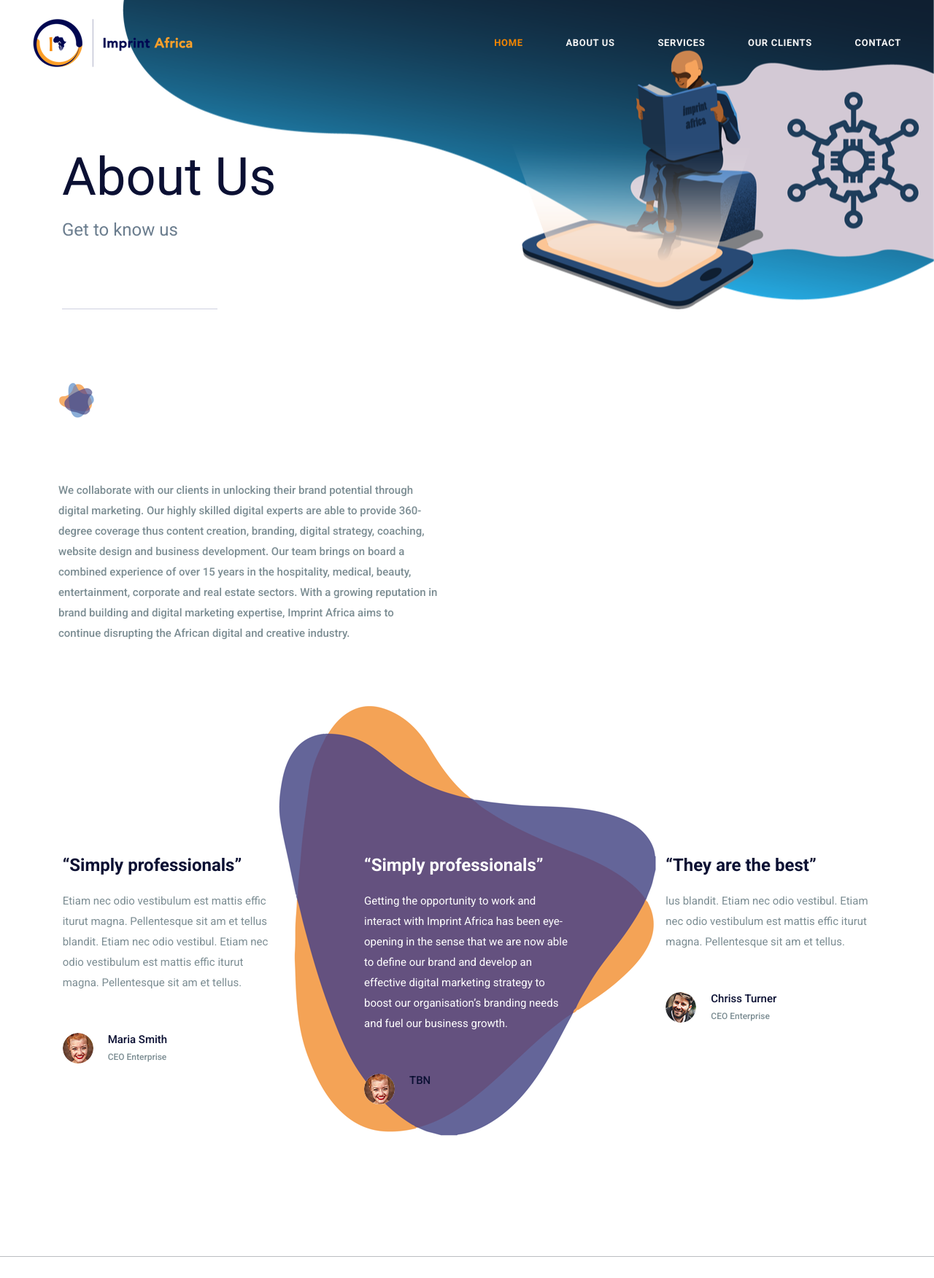
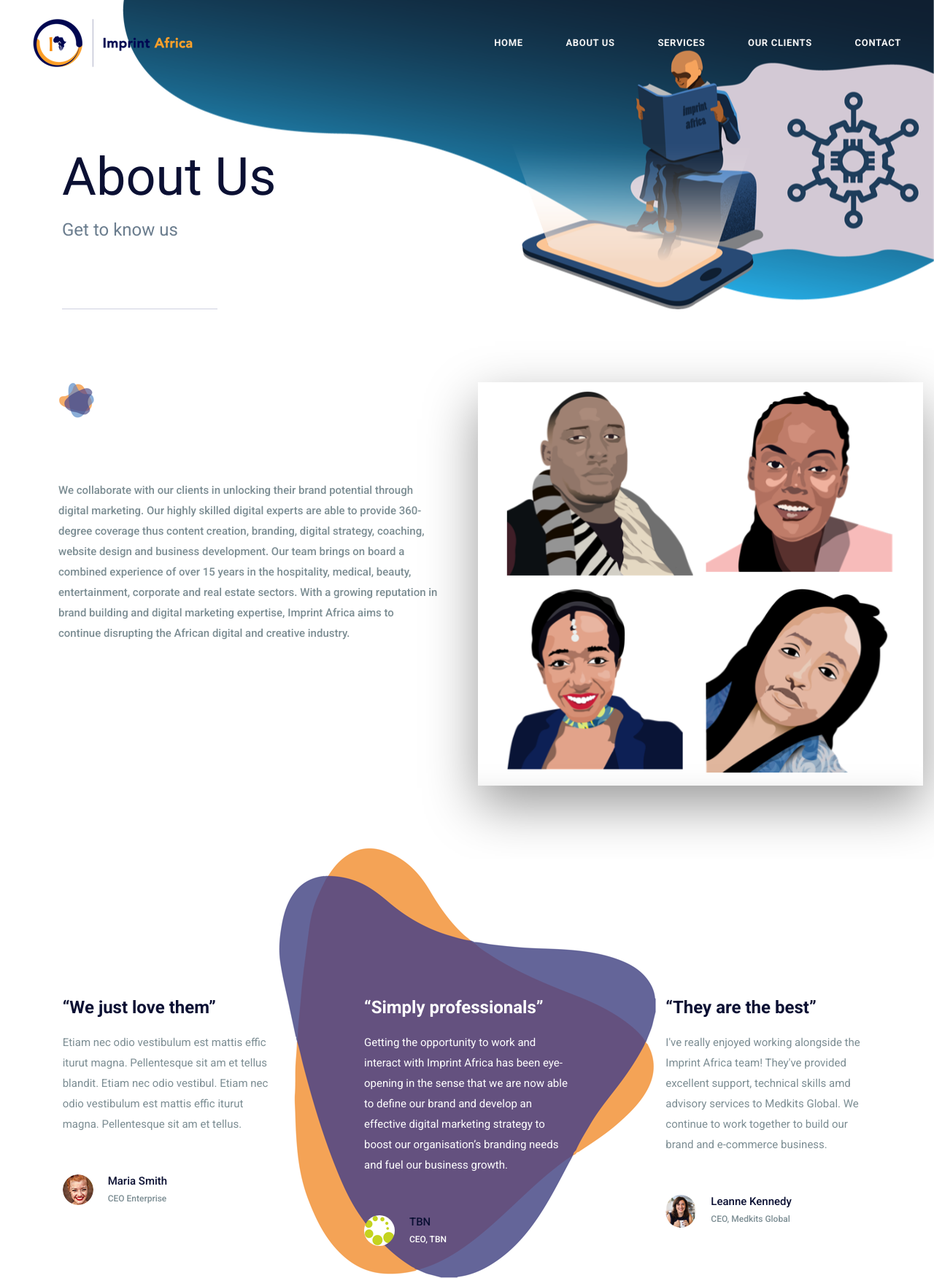
Before and after one commit to CynthiaGathoniWainaina/Imprint-Website, a plain HTML site: page about-us.html in a window 1280 px wide. Shown: the top 1752 px of the page at 73% size. Drawn offline with Linux system fonts and the light colour scheme.

Commit message:
more changes on about us(popup photoand testimonials

```diff
--- a/about-us.html
+++ b/about-us.html
@@ -47,7 +47,7 @@
 
                 <div class="collapse navbar-collapse" id="navbarSupportedContent">
                     <ul class="navbar-nav">
-                        <li class="nav-item active"><a class="nav-link" href="index.html">Home</a></li>
+                        <li class="nav-item"><a class="nav-link" data-target="#index.html" href="index.html">Home</a></li>
                         <li class="nav-item"><a class="nav-link" href="about-us.html">About Us</a></li>
                         <li class="nav-item"><a class="nav-link" href="service.html">Services</a></li>
                         <li class="nav-item"><a class="nav-link" href="portfolio.html">Our Clients</a></li>
@@ -98,7 +98,7 @@
                     </div>
                     <div class="col-lg-6 challange_img">
                         <div class="challange_img_inner">
-<!--                            <img class="img-fluid" src="img/popup-photo.jpg" alt="">-->
+                            <img class="img-fluid" src="img/popup-photo.png" alt="">
                         </div>
                     </div>
                 </div>
@@ -116,11 +116,11 @@
                             <p>Getting the opportunity to work and interact with Imprint Africa has been eye-opening in the sense that we are now able to define our brand and develop an effective digital marketing strategy to boost our organisation’s branding needs and fuel our business growth.</p>
                             <div class="media">
                                 <div class="d-flex">
-                                    <img class="rounded-circle" src="img/testimonials/testi-1.jpg" alt="">
+                                    <img class="rounded-circle" src="img/testimonials/testi-1.png" alt="">
                                 </div>
                                 <div class="media-body">
                                     <h4>TBN</h4>
-<!--                                    <h5>CEO Enterprise</h5>-->
+                                    <h5>CEO, TBN</h5>
                                 </div>
                             </div>
                         </div>
@@ -128,36 +128,36 @@
                     <div class="item">
                         <div class="testi_item">
                             <h3>“They are the best”</h3>
-                            <p>lus blandit. Etiam nec odio vestibul. Etiam nec odio vestibulum est mattis effic iturut magna. Pellentesque sit am et tellus.</p>
+                            <p>I've really enjoyed working alongside the Imprint Africa team! They've provided excellent support, technical skills amd advisory services to Medkits Global. We continue to work together to build our brand and e-commerce business.</p>
                             <div class="media">
                                 <div class="d-flex">
-                                    <img class="rounded-circle" src="img/testimonials/testi-2.jpg" alt="">
+                                    <img class="rounded-circle" src="img/testimonials/testi-2.png" alt="">
                                 </div>
                                 <div class="media-body">
-                                    <h4>Chriss Turner</h4>
-                                    <h5>CEO Enterprise</h5>
+                                    <h4>Leanne Kennedy</h4>
+                                    <h5>CEO, Medkits Global</h5>
                                 </div>
                             </div>
                         </div>
                     </div>
+<!--                    <div class="item">-->
+<!--                        <div class="testi_item">-->
+<!--                            <h3></h3>-->
+<!--                            <p>Etiam nec odio vestibulum est mattis effic iturut magna. Pellentesque sit am et tellus blandit. Etiam nec odio vestibul. Etiam nec odio vestibulum est mattis effic iturut magna. Pellentesque sit am et tellus.</p>-->
+<!--                            <div class="media">-->
+<!--                                <div class="d-flex">-->
+<!--                                    <img class="rounded-circle" src="img/testimonials/testi-3.jpg" alt="">-->
+<!--                                </div>-->
+<!--                                <div class="media-body">-->
+<!--                                    <h4>Julie Smart</h4>-->
+<!--                                    <h5>CEO Enterprise</h5>-->
+<!--                                </div>-->
+<!--                            </div>-->
+<!--                        </div>-->
+<!--                    </div>-->
                     <div class="item">
                         <div class="testi_item">
                             <h3>“We just love them”</h3>
-                            <p>Etiam nec odio vestibulum est mattis effic iturut magna. Pellentesque sit am et tellus blandit. Etiam nec odio vestibul. Etiam nec odio vestibulum est mattis effic iturut magna. Pellentesque sit am et tellus.</p>
-                            <div class="media">
-                                <div class="d-flex">
-                                    <img class="rounded-circle" src="img/testimonials/testi-3.jpg" alt="">
-                                </div>
-                                <div class="media-body">
-                                    <h4>Julie Smart</h4>
-                                    <h5>CEO Enterprise</h5>
-                                </div>
-                            </div>
-                        </div>
-                    </div>
-                    <div class="item">
-                        <div class="testi_item">
-                            <h3>“Simply professionals”</h3>
                             <p>Etiam nec odio vestibulum est mattis effic iturut magna. Pellentesque sit am et tellus blandit. Etiam nec odio vestibul. Etiam nec odio vestibulum est mattis effic iturut magna. Pellentesque sit am et tellus.</p>
                             <div class="media">
                                 <div class="d-flex">
--- a/css/style.css
+++ b/css/style.css
@@ -320,6 +320,12 @@
   color: #1b1e21;
   line-height: 70px;
 }
+
+.nav-pills li a.active{
+  background: none;
+  color: #F28500 !important;
+}
+
 
 /* End Main Menu Area css
 ============================================================================================ */
```
Also changed, not shown: contact.html (+1 -1 lines), index.html (+1 -1 lines), portfolio.html (+1 -1 lines), service.html (+2 -2 lines), img/popup-photo.png (added), img/testimonials/testi-1.png (added), img/testimonials/testi-2.png (added), 3 other files.
